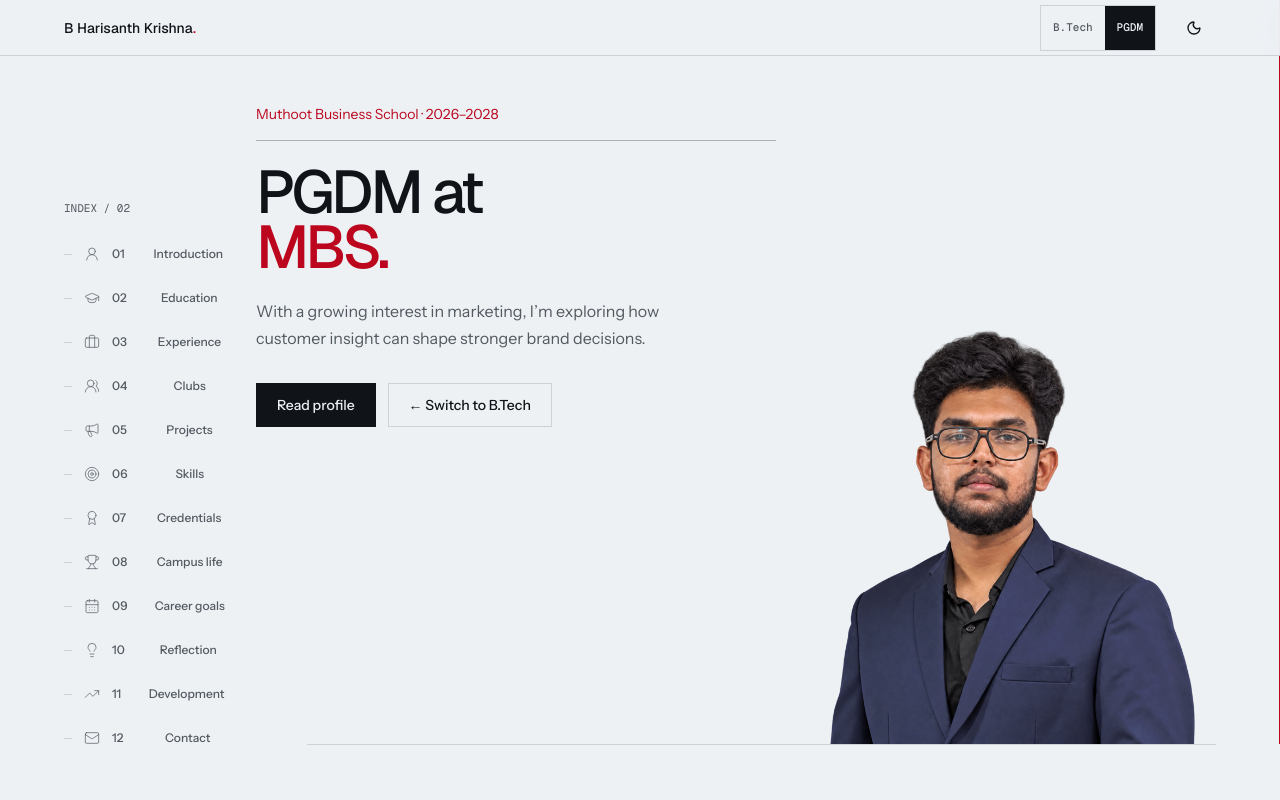
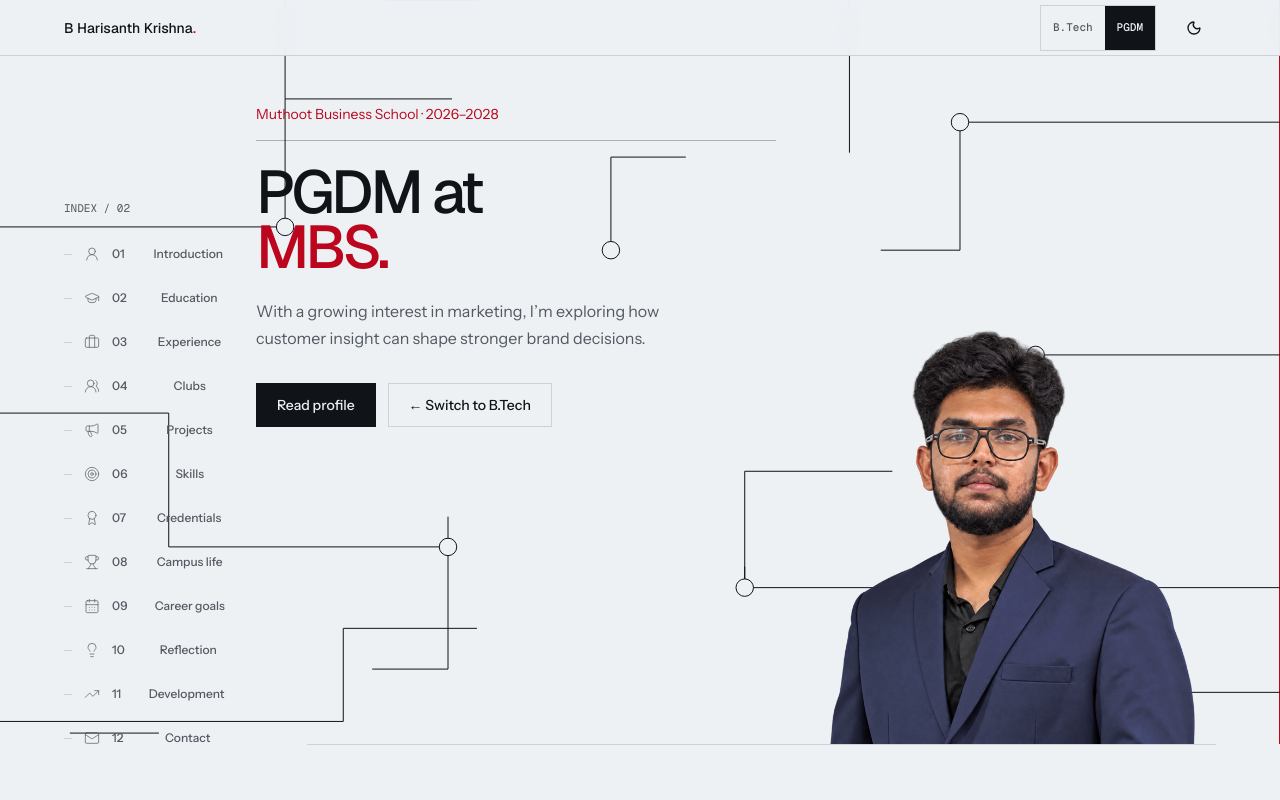
Before and after one commit to Harisanth-2004/harisanth-portfolio, a React (Vite) app: page / in a window 1280 px wide. Shown: the top 800 px of the page. Built offline with nearby package versions, Linux system fonts and the light colour scheme.

Commit message:
Use PGDM circuit linework behind portrait

```diff
--- a/src/components/portfolio/Hero.tsx
+++ b/src/components/portfolio/Hero.tsx
@@ -263,6 +263,7 @@
         inert={mode !== "mgmt"}
         className="invisible absolute inset-0 z-10"
       >
+        <Schematic className="management-schematic" />
         <figure aria-hidden="true" className="hero-portrait hero-portrait-mgmt">
           <img
             src={portrait}
```
